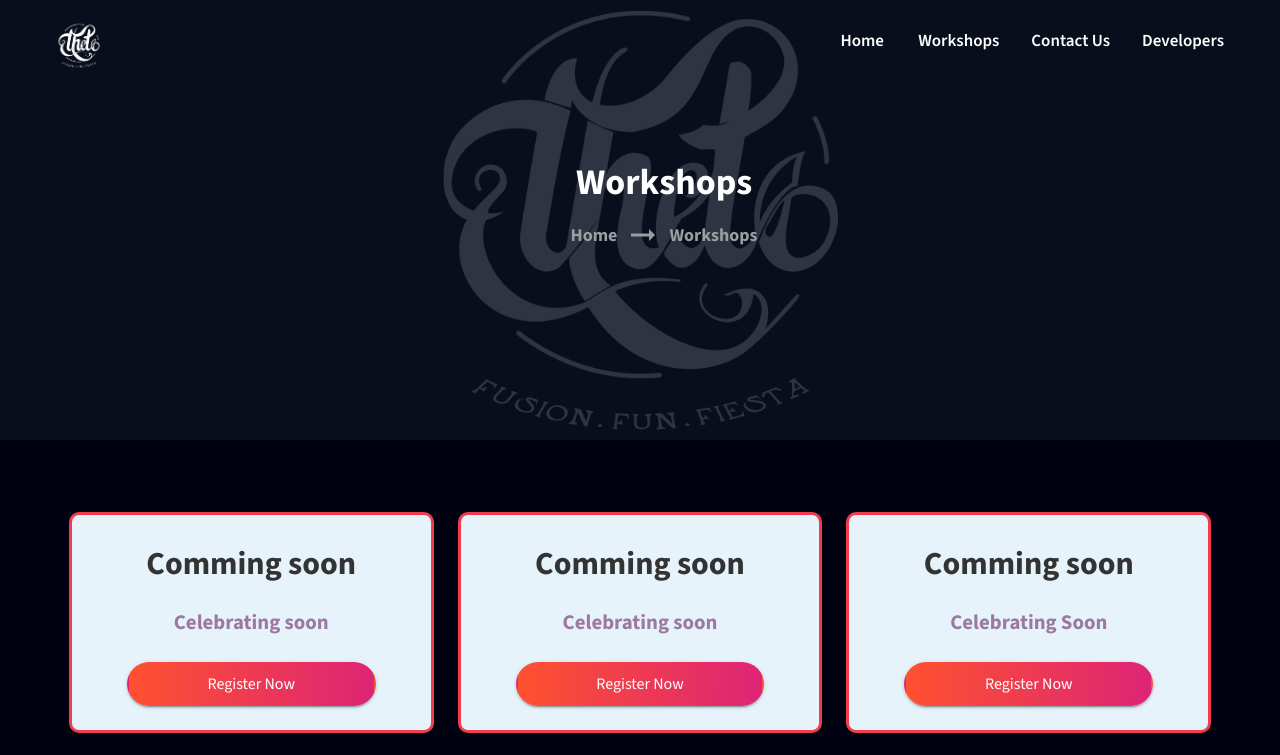
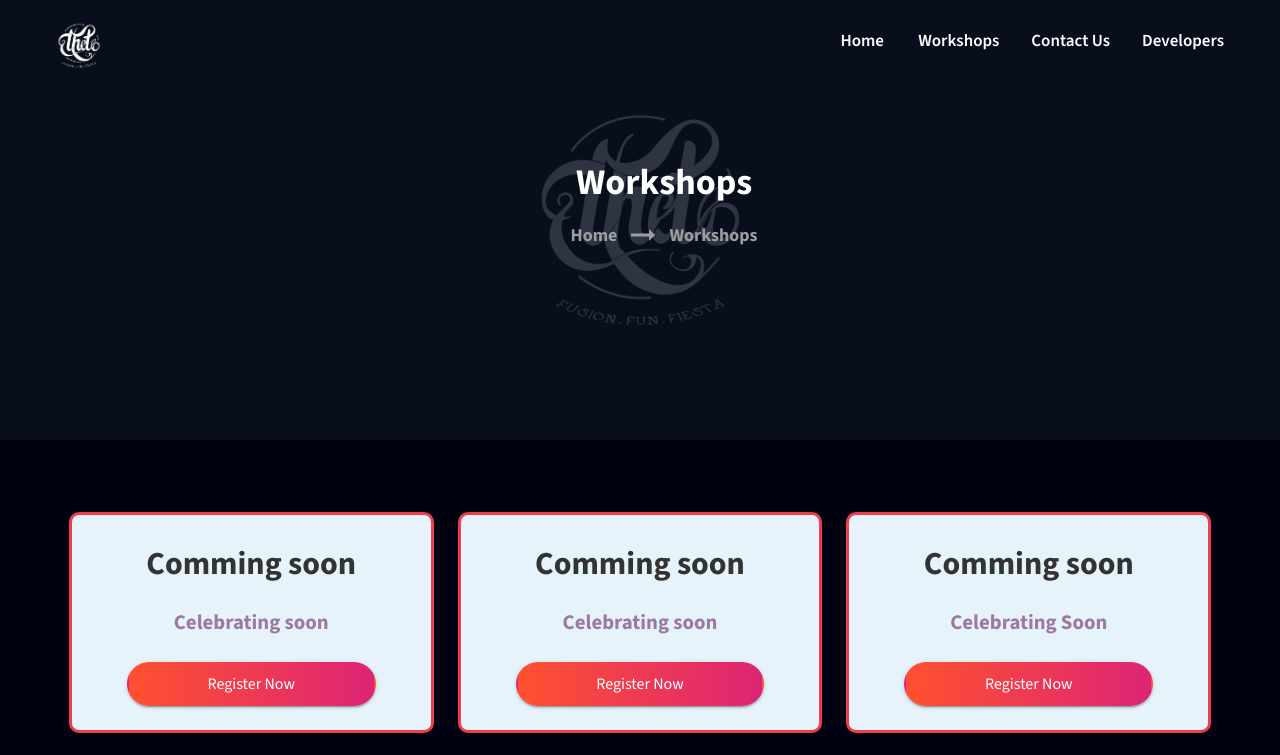
Before and after one commit to themanojking/theta-1, a React (Create React App) app: page /Workshops in a window 1280 px wide. Shown: the top 755 px of the page. Built offline with nearby package versions, Linux system fonts and the light colour scheme.

Commit message:
reduce logo background size in Developers and Workshops pages

```diff
--- a/src/Pages/Developers .js
+++ b/src/Pages/Developers .js
@@ -23,7 +23,7 @@ const Developers = () => {
                 sx={{
                     position: "relative",
                     backgroundImage: "url(Assets/Logo.png)",
-                    backgroundSize: "40%",
+                    backgroundSize: "20%",
                     backgroundPosition: "center",
                     backgroundRepeat: "no-repeat",
                     backgroundColor: "#0B1121",
--- a/src/Pages/Workshops.js
+++ b/src/Pages/Workshops.js
@@ -46,7 +46,7 @@ const Workshops = () => {
                 sx={{
                     position: "relative",
                     backgroundImage: "url(Assets/Logo.png)",
-                    backgroundSize: "40%",
+                    backgroundSize: "20%",
                     backgroundPosition: "center",
                     backgroundRepeat:'no-repeat',
                     color: "white",
```
